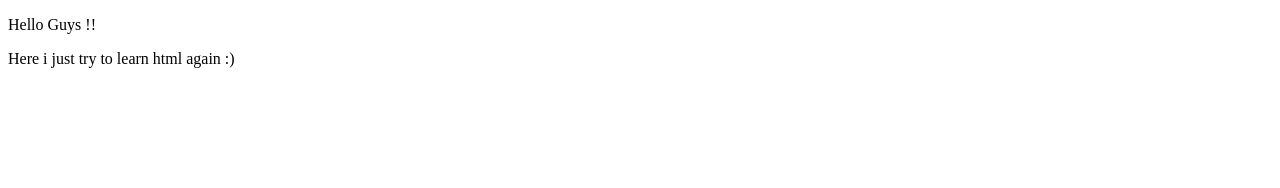
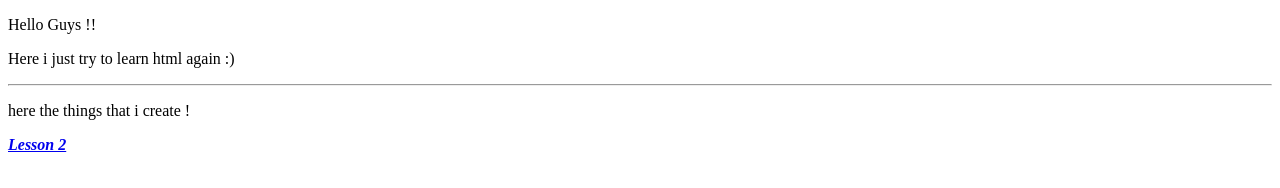
Before and after one commit to inoejiw/aa.github.io, a plain HTML site: page index.html in a window 1280 px wide. Drawn offline with Linux system fonts and the light colour scheme.

Commit message:
Update terbaru

```diff
--- a/index.html
+++ b/index.html
@@ -9,5 +9,10 @@
     <p>Hello Guys !!</p>
 
     <P>Here i just try to learn html again :)</P>
+
+    <hr>
+
+    <p>here the things that i create !</p>
+    <p><a href="Pelajaran2.html"><i><b>Lesson 2</b></i></a></p>
 </body>
 </html>
```
Also changed, not shown: Pelajaran2.html (+2 -0 lines).
